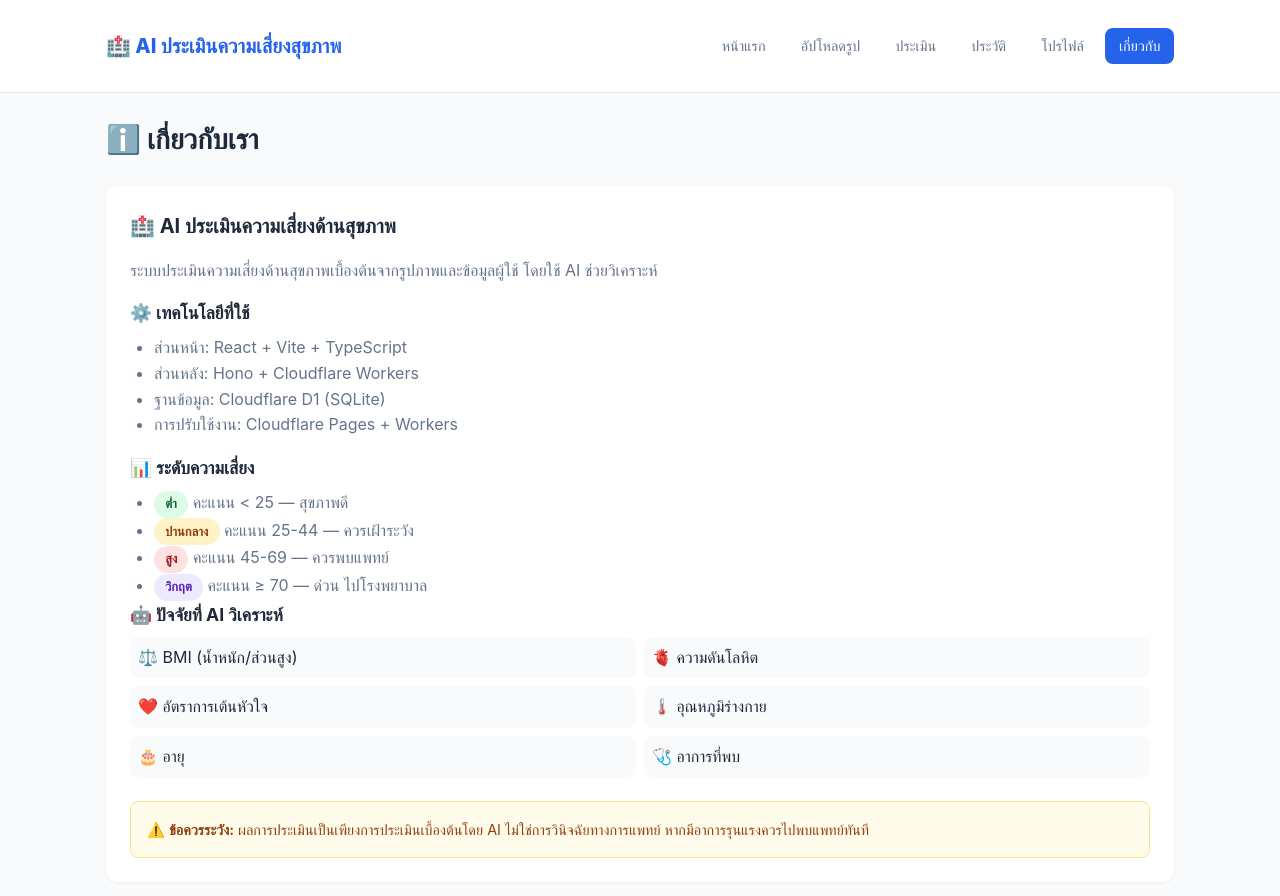
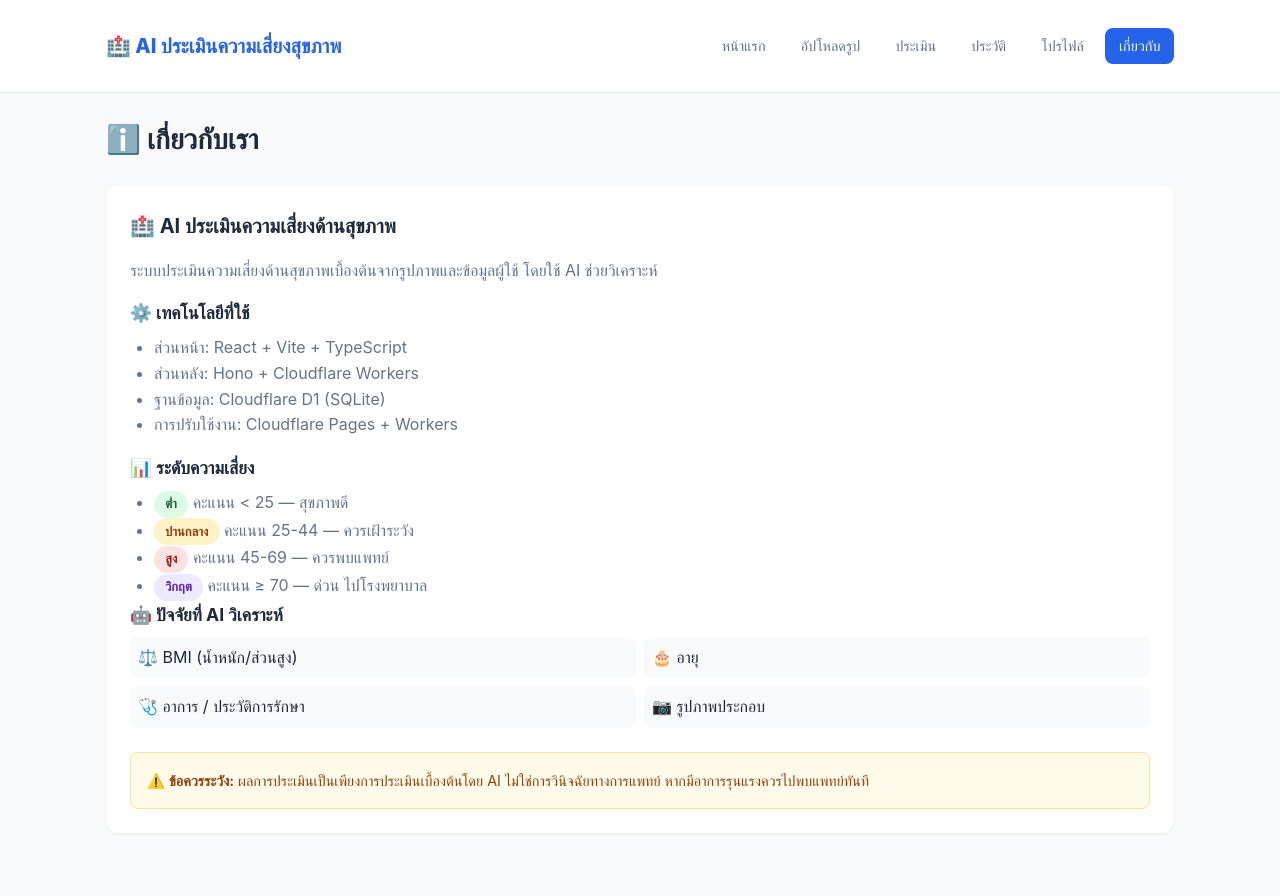
Before and after one commit to poramet-bit/sora-private, a React (Vite) app in the folder frontend/: page /about in a window 1280 px wide. Shown: the top 896 px of the page. After the commit the page ends 865 px from the top, so only its background shows below. Built offline with nearby package versions, Linux system fonts and the light colour scheme; no server answers.

Commit message:
fix: remove unused vital sign criteria from UI copy

```diff
--- a/frontend/src/pages/About.tsx
+++ b/frontend/src/pages/About.tsx
@@ -28,11 +28,9 @@ export default function About() {
         <h3 style={{ marginBottom: '0.5rem', fontSize: '1.1rem' }}>🤖 ปัจจัยที่ AI วิเคราะห์</h3>
         <div style={{ display: 'grid', gridTemplateColumns: '1fr 1fr', gap: '0.5rem' }}>
           <div style={{ padding: '0.5rem', background: 'var(--bg)', borderRadius: '8px' }}>⚖️ BMI (น้ำหนัก/ส่วนสูง)</div>
-          <div style={{ padding: '0.5rem', background: 'var(--bg)', borderRadius: '8px' }}>🫀 ความดันโลหิต</div>
-          <div style={{ padding: '0.5rem', background: 'var(--bg)', borderRadius: '8px' }}>❤️ อัตราการเต้นหัวใจ</div>
-          <div style={{ padding: '0.5rem', background: 'var(--bg)', borderRadius: '8px' }}>🌡️ อุณหภูมิร่างกาย</div>
           <div style={{ padding: '0.5rem', background: 'var(--bg)', borderRadius: '8px' }}>🎂 อายุ</div>
-          <div style={{ padding: '0.5rem', background: 'var(--bg)', borderRadius: '8px' }}>🩺 อาการที่พบ</div>
+          <div style={{ padding: '0.5rem', background: 'var(--bg)', borderRadius: '8px' }}>🩺 อาการ / ประวัติการรักษา</div>
+          <div style={{ padding: '0.5rem', background: 'var(--bg)', borderRadius: '8px' }}>📷 รูปภาพประกอบ</div>
         </div>
 
         <div style={{ marginTop: '1.5rem', padding: '1rem', background: '#fffbeb', borderRadius: '8px', border: '1px solid #fde68a' }}>
--- a/frontend/src/pages/Home.tsx
+++ b/frontend/src/pages/Home.tsx
@@ -85,11 +85,9 @@ export default function Home() {
         </p>
         <div style={{ display: 'grid', gridTemplateColumns: 'repeat(2, 1fr)', gap: '0.5rem' }}>
           <div style={{ padding: '0.5rem', background: 'var(--bg)', borderRadius: '8px' }}>⚖️ ค่า BMI (น้ำหนัก/ส่วนสูง)</div>
-          <div style={{ padding: '0.5rem', background: 'var(--bg)', borderRadius: '8px' }}>🫀 ความดันโลหิต</div>
-          <div style={{ padding: '0.5rem', background: 'var(--bg)', borderRadius: '8px' }}>❤️ อัตราการเต้นหัวใจ</div>
-          <div style={{ padding: '0.5rem', background: 'var(--bg)', borderRadius: '8px' }}>🌡️ อุณหภูมิร่างกาย</div>
           <div style={{ padding: '0.5rem', background: 'var(--bg)', borderRadius: '8px' }}>🎂 อายุ</div>
-          <div style={{ padding: '0.5rem', background: 'var(--bg)', borderRadius: '8px' }}>🩺 อาการที่พบ</div>
+          <div style={{ padding: '0.5rem', background: 'var(--bg)', borderRadius: '8px' }}>🩺 อาการ / ประวัติการรักษา</div>
+          <div style={{ padding: '0.5rem', background: 'var(--bg)', borderRadius: '8px' }}>📷 รูปภาพประกอบ</div>
         </div>
       </div>
 
```
Also changed, not shown: 1 other file (tests, documents, lock files or other folders).
